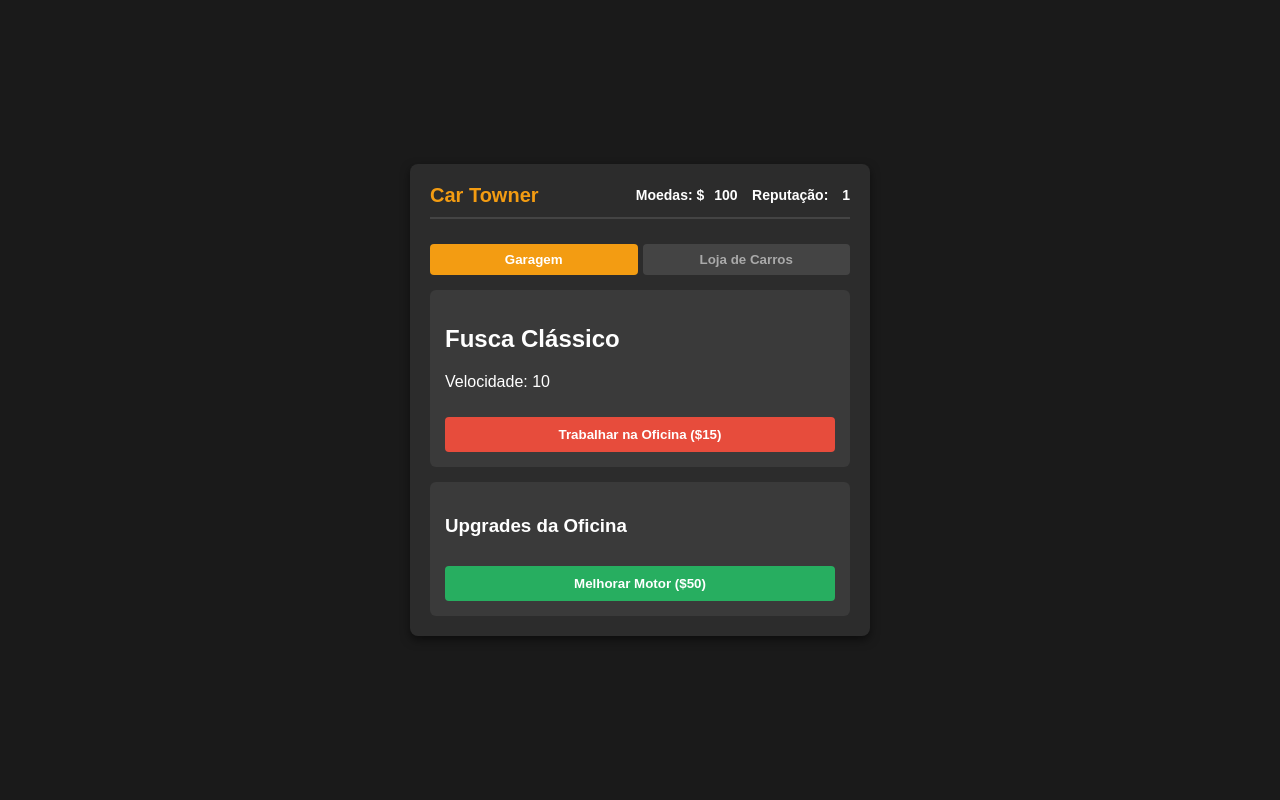
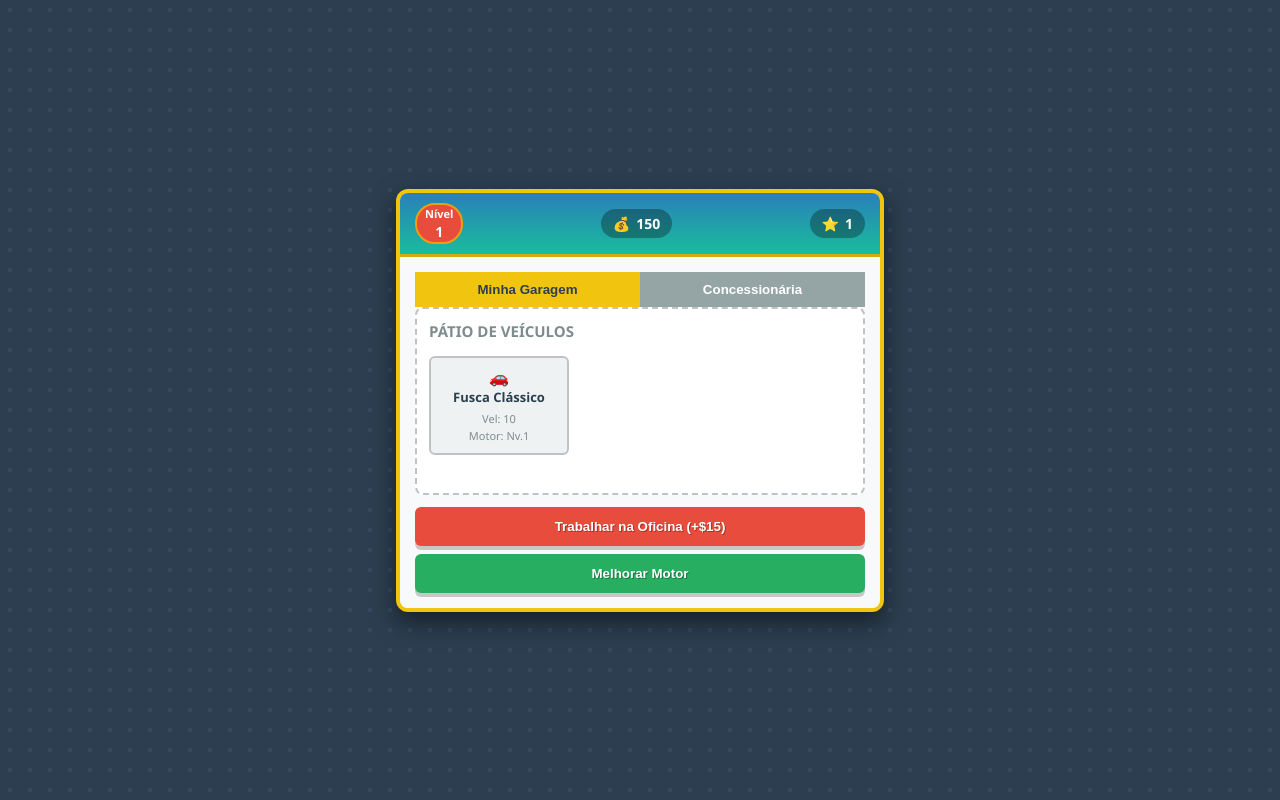
Before and after one commit to joaovictorfigueiredo/car-towner, a plain HTML site: page index.html in a window 1280 px wide. Drawn offline with Linux system fonts and the light colour scheme.

Commit message:
Atualizacao visual estilo Car Town e frota de carros

```diff
--- a/index.html
+++ b/index.html
@@ -3,44 +3,59 @@
 <head>
     <meta charset="UTF-8">
     <meta name="viewport" content="width=device-width, initial-scale=1.0">
-    <title>Car Towner - Sua Garagem</title>
+    <title>Car Towner</title>
     <link rel="stylesheet" href="style.css">
 </head>
 <body>
-    <div class="game-container">
-        <header>
-            <h1>Car Towner</h1>
-            <div class="stats">
-                <span>Moedas: $<span id="coins">100</span></span>
-                <span>Reputação: <span id="reputation">1</span></span>
+    <div class="game-wrapper">
+        <!-- BARRA SUPERIOR ESTILO CLASSIC CAR TOWN -->
+        <header class="top-hud">
+            <div class="hud-item level-badge">
+                <span id="level-title">Nível</span>
+                <span id="player-level">1</span>
+            </div>
+            <div class="hud-item money-display">
+                <span class="coin-icon">💰</span>
+                <span id="coins">100</span>
+            </div>
+            <div class="hud-item rep-display">
+                ⭐ <span id="reputation">1</span>
             </div>
         </header>
 
-        <nav class="game-nav">
-            <button class="nav-btn active" data-target="garage-tab">Garagem</button>
-            <button class="nav-btn" data-target="shop-tab">Loja de Carros</button>
-        </nav>
+        <!-- ÁREA PRINCIPAL DA GARAGEM (VISÃO ISOMÉTRICA/PAINEL) -->
+        <main class="garage-container">
+            <div class="navigation-tabs">
+                <button class="tab-btn active" data-target="tab-garage">Minha Garagem</button>
+                <button class="tab-btn" data-target="tab-shop">Concessionária</button>
+            </div>
 
-        <main>
             <!-- ABA GARAGEM -->
-            <div id="garage-tab" class="tab-content active">
-                <div class="car-card">
-                    <h2 id="car-name">Fusca Clássico</h2>
-                    <p>Velocidade: <span id="car-speed">10</span></p>
-                    <button id="work-btn" class="action-btn">Trabalhar na Oficina ($15)</button>
+            <div id="tab-garage" class="tab-pane active">
+                <div class="workshop-floor">
+                    <h3>Pátio de Veículos</h3>
+                    <div id="cars-grid" class="cars-grid">
+                        <!-- Os carros comprados ou na garagem aparecem aqui dinamicamente -->
+                    </div>
                 </div>
-                <div class="shop-panel">
-                    <h3>Upgrades da Oficina</h3>
-                    <button id="upgrade-engine-btn" class="success-btn">Melhorar Motor ($50)</button>
+
+                <div class="action-panel">
+                    <button id="work-btn" class="cartown-btn primary">Trabalhar na Oficina (+$15)</button>
+                    <button id="upgrade-engine-btn" class="cartown-btn success">Melhorar Motor</button>
                 </div>
             </div>
 
-            <!-- ABA LOJA -->
-            <div id="shop-tab" class="tab-content">
-                <div class="shop-panel">
-                    <h3>Concessionária</h3>
-                    <p>Compre novos veículos para sua frota.</p>
-                    <button id="buy-sport-car" class="success-btn">Comprar Esportivo ($300)</button>
+            <!-- ABA CONCESSIONÁRIA / LOJA -->
+            <div id="tab-shop" class="tab-pane">
+                <div class="workshop-floor">
+                    <h3>Comprar Novos Carros</h3>
+                    <div class="shop-item-card">
+                        <div>
+                            <strong>Carro Esportivo</strong>
+                            <p>Velocidade Alta - R$ 300</p>
+                        </div>
+                        <button id="buy-sport-car" class="cartown-btn success">Comprar</button>
+                    </div>
                 </div>
             </div>
         </main>
--- a/script.js
+++ b/script.js
@@ -1,70 +1,82 @@
-// Estado inicial do jogador
+// Estado estruturado do jogador e da garagem (com múltiplos carros)
 let player = {
-    coins: 100,
+    coins: 150,
     reputation: 1,
-    car: {
-        name: "Fusca Clássico",
-        speed: 10,
-        engineLevel: 1
-    }
+    level: 1,
+    cars: [
+        { id: 1, name: "Fusca Clássico", speed: 10, engineLevel: 1 }
+    ]
 };
 
-// Carregar dados salvos anteriormente no navegador (LocalStorage)
+// Carregar dados salvos
 function loadGame() {
-    const savedData = localStorage.getItem("cartowner_save");
+    const savedData = localStorage.getItem("cartowner_save_v2");
     if (savedData) {
         player = JSON.parse(savedData);
     }
 }
 
-// Salvar progresso automaticamente
+// Salvar progresso
 function saveGame() {
-    localStorage.setItem("cartowner_save", JSON.stringify(player));
+    localStorage.setItem("cartowner_save_v2", JSON.stringify(player));
 }
 
-// Elementos da tela
+// Elementos da interface
 const coinsEl = document.getElementById("coins");
 const reputationEl = document.getElementById("reputation");
-const carNameEl = document.getElementById("car-name");
-const carSpeedEl = document.getElementById("car-speed");
+const playerLevelEl = document.getElementById("player-level");
+const carsGridEl = document.getElementById("cars-grid");
 const workBtn = document.getElementById("work-btn");
 const upgradeEngineBtn = document.getElementById("upgrade-engine-btn");
 const buySportCarBtn = document.getElementById("buy-sport-car");
 
-// Atualizar informações na tela
+// Atualizar interface e renderizar vagas da garagem
 function updateUI() {
     coinsEl.textContent = player.coins;
     reputationEl.textContent = player.reputation;
-    carNameEl.textContent = player.car.name;
-    carSpeedEl.textContent = player.car.speed;
+    playerLevelEl.textContent = player.level;
+
+    // Renderizar carros estacionados na garagem
+    carsGridEl.innerHTML = "";
+    player.cars.forEach(car => {
+        const card = document.createElement("div");
+        card.className = "car-mini-card";
+        card.innerHTML = `
+            🚗
+            <h4>${car.name}</h4>
+            <p>Vel: ${car.speed}</p>
+            <p>Motor: Nv.${car.engineLevel}</p>
+        `;
+        carsGridEl.appendChild(card);
+    });
 }
 
 // Sistema de navegação por abas
-document.querySelectorAll(".nav-btn").forEach(button => {
+document.querySelectorAll(".tab-btn").forEach(button => {
     button.addEventListener("click", (e) => {
-        document.querySelectorAll(".nav-btn").forEach(btn => btn.classList.remove("active"));
-        document.querySelectorAll(".tab-content").forEach(tab => tab.classList.remove("active"));
+        document.querySelectorAll(".tab-btn").forEach(btn => btn.classList.remove("active"));
+        document.querySelectorAll(".tab-pane").forEach(pane => pane.classList.remove("active"));
 
         e.target.classList.add("active");
-        const targetTab = document.getElementById(e.target.getAttribute("data-target"));
-        targetTab.classList.add("active");
+        document.getElementById(e.target.getAttribute("data-target")).classList.add("active");
     });
 });
 
-// Ação de trabalhar na oficina para ganhar dinheiro
+// Ação de trabalhar na oficina
 workBtn.addEventListener("click", () => {
     player.coins += 15;
     updateUI();
     saveGame();
 });
 
-// Ação de comprar melhoria de motor
+// Melhorar motor do primeiro carro da garagem
 upgradeEngineBtn.addEventListener("click", () => {
-    let cost = 50 * player.car.engineLevel;
+    let mainCar = player.cars[0];
+    let cost = 50 * mainCar.engineLevel;
     if (player.coins >= cost) {
         player.coins -= cost;
-        player.car.engineLevel += 1;
-        player.car.speed += 5;
+        mainCar.engineLevel += 1;
+        mainCar.speed += 8;
         alert("Motor melhorado com sucesso!");
         updateUI();
         saveGame();
@@ -73,13 +85,17 @@ upgradeEngineBtn.addEventListener("click", () => {
     }
 });
 
-// Ação de comprar novo carro
+// Comprar novo carro esportivo para a garagem
 buySportCarBtn.addEventListener("click", () => {
     if (player.coins >= 300) {
         player.coins -= 300;
-        player.car.name = "Carro Esportivo";
-        player.car.speed = 40;
-        alert("Parabéns! Você comprou um Carro Esportivo!");
+        player.cars.push({
+            id: player.cars.length + 1,
+            name: "Carro Esportivo",
+            speed: 45,
+            engineLevel: 1
+        });
+        alert("Parabéns! Novo carro adicionado à garagem!");
         updateUI();
         saveGame();
     } else {
@@ -87,6 +103,6 @@ buySportCarBtn.addEventListener("click", () => {
     }
 });
 
-// Inicializar carregando dados e interface
+// Inicialização
 loadGame();
 updateUI();
--- a/style.css
+++ b/style.css
@@ -1,102 +1,193 @@
 body {
-    font-family: Arial, sans-serif;
-    background-color: #1a1a1a;
-    color: #fff;
     margin: 0;
+    padding: 0;
+    font-family: 'Segoe UI', Tahoma, Geneva, Verdana, sans-serif;
+    background-color: #2c3e50;
+    background-image: radial-gradient(#34495e 15%, transparent 16%);
+    background-size: 20px 20px;
     display: flex;
     justify-content: center;
     align-items: center;
     height: 100vh;
+    color: #fff;
 }
 
-.game-container {
-    width: 420px;
-    background: #2c2c2c;
-    padding: 20px;
-    border-radius: 8px;
-    box-shadow: 0 4px 10px rgba(0,0,0,0.5);
+.game-wrapper {
+    width: 480px;
+    background: #ecf0f1;
+    color: #2c3e50;
+    border-radius: 12px;
+    box-shadow: 0 10px 25px rgba(0,0,0,0.5);
+    overflow: hidden;
+    border: 4px solid #f1c40f;
 }
 
-header {
+/* HUD Superior */
+.top-hud {
+    background: linear-gradient(to bottom, #2980b9, #1abc9c);
+    padding: 10px 15px;
     display: flex;
     justify-content: space-between;
     align-items: center;
-    border-bottom: 2px solid #444;
-    padding-bottom: 10px;
-    margin-bottom: 15px;
+    border-bottom: 3px solid #d4ac0d;
 }
 
-header h1 {
-    font-size: 20px;
-    margin: 0;
-    color: #f39c12;
+.hud-item {
+    background: rgba(0, 0, 0, 0.3);
+    padding: 5px 12px;
+    border-radius: 20px;
+    font-weight: bold;
+    color: #fff;
+    display: flex;
+    align-items: center;
+    gap: 6px;
+    font-size: 14px;
 }
 
-.stats span {
-    margin-left: 10px;
+.level-badge {
+    background: #e74c3c;
+    border: 2px solid #f39c12;
+    flex-direction: column;
+    line-height: 1;
+    padding: 3px 8px;
+    font-size: 11px;
+}
+.level-badge span:last-child {
     font-size: 14px;
-    font-weight: bold;
 }
 
-.game-nav {
+/* Painel de Navegação / Abas */
+.navigation-tabs {
     display: flex;
-    gap: 5px;
-    margin-bottom: 15px;
+    background: #bdc3c7;
 }
 
-.nav-btn {
+.tab-btn {
     flex: 1;
-    background: #444;
-    color: #aaa;
+    padding: 10px;
     border: none;
-    padding: 8px;
-    border-radius: 4px;
+    background: #95a5a6;
+    color: #fff;
+    font-weight: bold;
     cursor: pointer;
-    font-weight: bold;
+    transition: 0.2s;
 }
 
-.nav-btn.active {
-    background: #f39c12;
-    color: #fff;
+.tab-btn.active {
+    background: #f1c40f;
+    color: #2c3e50;
 }
 
-.tab-content {
+/* Conteúdo das Abas */
+.garage-container {
+    padding: 15px;
+    background: #f8f9fa;
+}
+
+.tab-pane {
     display: none;
     flex-direction: column;
-    gap: 15px;
+    gap: 12px;
 }
 
-.tab-content.active {
+.tab-pane.active {
     display: flex;
 }
 
-.car-card, .shop-panel {
-    background: #3a3a3a;
-    padding: 15px;
-    border-radius: 6px;
+.workshop-floor {
+    background: #fff;
+    border: 2px dashed #bdc3c7;
+    padding: 12px;
+    border-radius: 8px;
+    min-height: 160px;
 }
 
-button {
-    border: none;
-    padding: 10px;
-    width: 100%;
-    border-radius: 4px;
-    cursor: pointer;
-    font-weight: bold;
-    margin-top: 10px;
-    color: white;
+.workshop-floor h3 {
+    margin-top: 0;
+    font-size: 15px;
+    color: #7f8c8d;
+    text-transform: uppercase;
 }
 
-.action-btn {
-    background: #e74c3c;
-}
-.action-btn:hover {
-    background: #c0392b;
+/* Grid de Carros na Garagem */
+.cars-grid {
+    display: flex;
+    gap: 10px;
+    flex-wrap: wrap;
 }
 
-.success-btn {
-    background: #27ae60;
+.car-mini-card {
+    background: #eef2f3;
+    border: 2px solid #bdc3c7;
+    padding: 8px;
+    border-radius: 6px;
+    width: 120px;
+    text-align: center;
 }
-.success-btn:hover {
-    background: #219653;
+
+.car-mini-card h4 {
+    margin: 0 0 5px 0;
+    font-size: 13px;
+    color: #2c3e50;
 }
+
+.car-mini-card p {
+    margin: 2px 0;
+    font-size: 11px;
+    color: #7f8c8d;
+}
+
+/* Loja Item */
+.shop-item-card {
+    display: flex;
+    justify-content: space-between;
+    align-items: center;
+    background: #eef2f3;
+    padding: 10px;
+    border-radius: 6px;
+    border: 1px solid #dcdde1;
+}
+
+.shop-item-card p {
+    margin: 2px 0 0 0;
+    font-size: 12px;
+    color: #7f8c8d;
+}
+
+/* Botões Estilo Car Town */
+.action-panel {
+    display: flex;
+    flex-direction: column;
+    gap: 8px;
+}
+
+.cartown-btn {
+    border: none;
+    padding: 12px;
+    border-radius: 6px;
+    font-weight: bold;
+    cursor: pointer;
+    color: white;
+    text-shadow: 1px 1px 0px rgba(0,0,0,0.3);
+    box-shadow: 0 4px 0 rgba(0,0,0,0.2);
+    transition: transform 0.1s, box-shadow 0.1s;
+}
+
+.cartown-btn:active {
+    transform: translateY(2px);
+    box-shadow: 0 2px 0 rgba(0,0,0,0.2);
+}
+
+.cartown-btn.primary {
+    background-color: #e74c3c;
+}
+.cartown-btn.primary:hover {
+    background-color: #c0392b;
+}
+
+.cartown-btn.success {
+    background-color: #27ae60;
+}
+.cartown-btn.success:hover {
+    background-color: #219653;
+}
```
